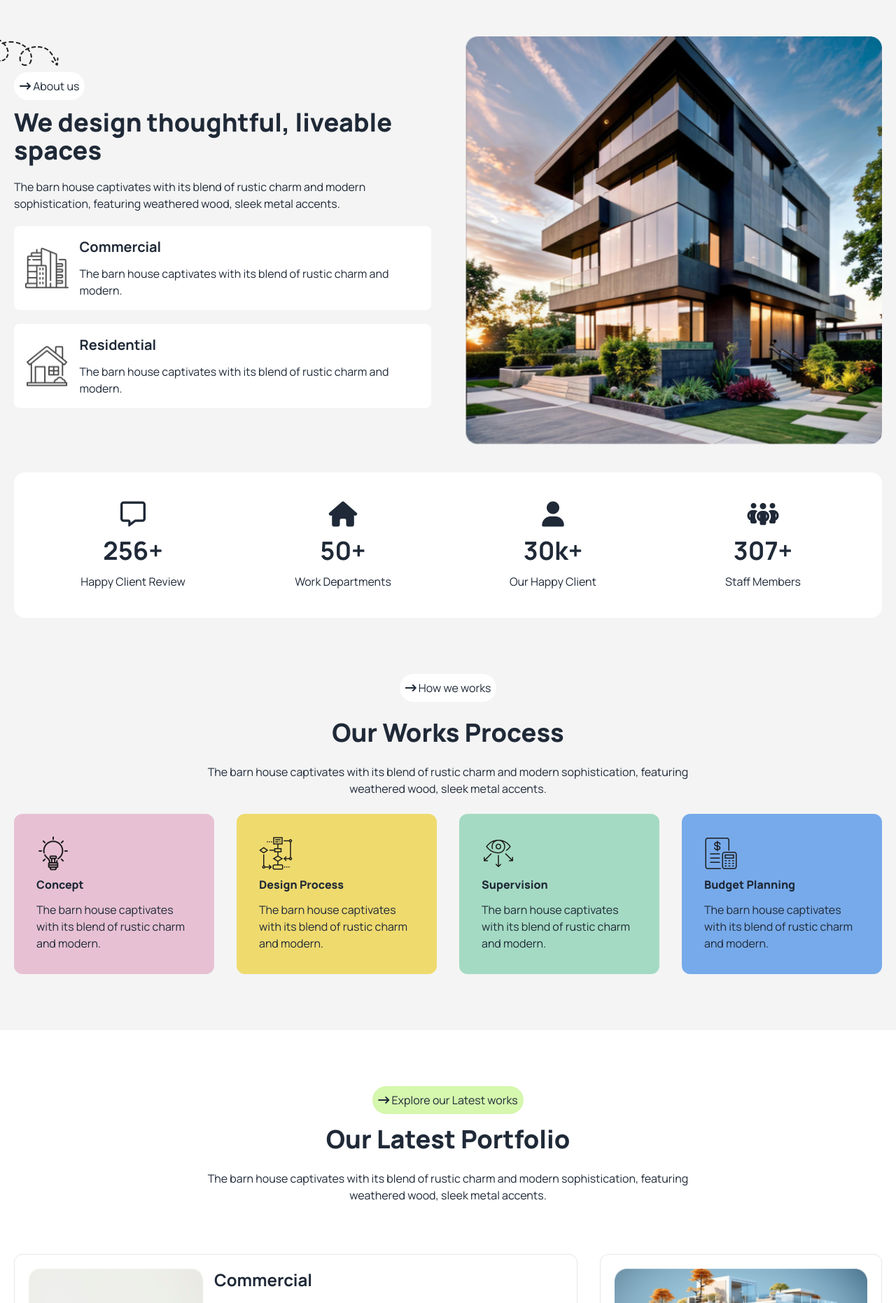
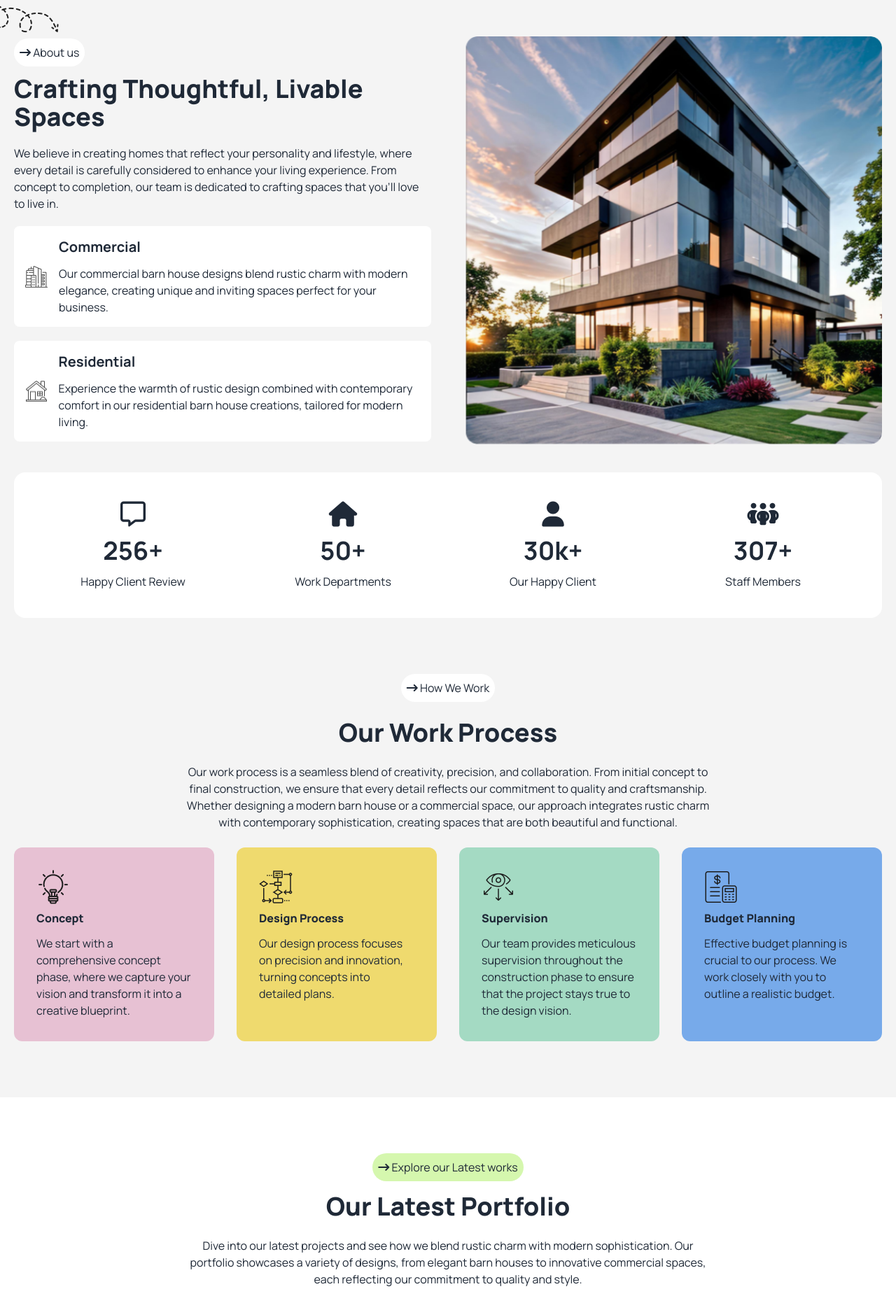
Before and after one commit to SagarKarmoker/House-website, a plain HTML site: page index.html in a window 1280 px wide. Shown: the part 938-2800 px from the top of the page at 70% size. Drawn offline with nearby package versions, Linux system fonts and the light colour scheme.

Commit message:
content updated

```diff
--- a/index.html
+++ b/index.html
@@ -82,12 +82,12 @@
                 </div>
                 <div class="space-y-10">
                     <h1 class="text-3xl lg:text-6xl font-extrabold text-center">
-                        A barn house of this design has a striking appearance
+                        Discover the Elegance of Modern Barn House Living
                     </h1>
                     <p class="text-xl text-center lg:px-60">
-                        The barn house captivates with its blend of rustic charm and modern
-                        sophistication, featuring weathered wood, sleek metal accents, and
-                        large windows that flood the space with natural light.
+                        Experience the perfect harmony of rustic charm and contemporary design. This barn house
+                        stands out with its weathered wood, sleek metal accents, and expansive windows that invite
+                        abundant natural light into every corner.
                     </p>
                     <div class="flex justify-center">
                         <a class="btn bg-secondary-color rounded-full text-xl px-8 font-bold">View Details<img
@@ -117,12 +117,13 @@
 
                                 <div class="space-y-5 mt-3">
                                     <h2 class="text-2xl text-start lg:text-4xl font-extrabold">
-                                        We design thoughtful, liveable spaces
+                                        Crafting Thoughtful, Livable Spaces
                                     </h2>
                                     <p class="text-start">
-                                        The barn house captivates with its blend of rustic charm and
-                                        modern sophistication, featuring weathered wood, sleek metal
-                                        accents.
+                                        We believe in creating homes that reflect your personality and lifestyle, where
+                                        every detail is carefully considered to enhance your living experience. From
+                                        concept to completion, our team is dedicated to crafting spaces that you’ll love
+                                        to live in.
                                     </p>
 
                                     <!-- card -->
@@ -133,8 +134,8 @@
                                         <div class="space-y-3">
                                             <p class="font-bold text-xl">Commercial</p>
                                             <p>
-                                                The barn house captivates with its blend of rustic charm
-                                                and modern.
+                                                Our commercial barn house designs blend rustic charm with modern
+                                                elegance, creating unique and inviting spaces perfect for your business.
                                             </p>
                                         </div>
                                     </div>
@@ -146,8 +147,9 @@
                                         <div class="space-y-3">
                                             <p class="font-bold text-xl">Residential</p>
                                             <p>
-                                                The barn house captivates with its blend of rustic charm
-                                                and modern.
+                                                Experience the warmth of rustic design combined with contemporary
+                                                comfort in our residential barn house creations, tailored for modern
+                                                living.
                                             </p>
                                         </div>
                                     </div>
@@ -186,12 +188,15 @@
                     <section class="mt-20 space-y-6">
                         <div class="bg-white rounded-full p-2 w-fit mx-auto">
                             <i class="fa-solid fa-arrow-right-long"></i>
-                            How we works
+                            How We Work
                         </div>
-                        <h1 class="text-center font-extrabold text-4xl">Our Works Process</h1>
+                        <h1 class="text-center font-extrabold text-4xl">Our Work Process</h1>
                         <p class="text-center lg:px-60">
-                            The barn house captivates with its blend of rustic charm and modern
-                            sophistication, featuring weathered wood, sleek metal accents.
+                            Our work process is a seamless blend of creativity, precision, and collaboration. From
+                            initial concept to final construction, we ensure that every detail reflects our commitment
+                            to quality and craftsmanship. Whether designing a modern barn house or a commercial space,
+                            our approach integrates rustic charm with contemporary sophistication, creating spaces that
+                            are both beautiful and functional.
                         </p>
 
                         <div class="grid grid-cols-1 lg:grid-cols-4 gap-8">
@@ -200,8 +205,8 @@
                                 <img src="./assets/concept.png" alt="" />
                                 <p class="font-extrabold mt-2">Concept</p>
                                 <p class="mt-3">
-                                    The barn house captivates with its blend of rustic charm and
-                                    modern.
+                                    We start with a comprehensive concept phase, where we capture your vision and
+                                    transform it into a creative blueprint.
                                 </p>
                             </div>
                             <!-- card -->
@@ -209,8 +214,8 @@
                                 <img src="./assets/flow-chart.png" alt="" />
                                 <p class="font-extrabold mt-2">Design Process</p>
                                 <p class="mt-3">
-                                    The barn house captivates with its blend of rustic charm and
-                                    modern.
+                                    Our design process focuses on precision and innovation, turning concepts into
+                                    detailed plans.
                                 </p>
                             </div>
                             <!-- card -->
@@ -218,8 +223,8 @@
                                 <img src="./assets/vision.png" alt="" />
                                 <p class="font-extrabold mt-2">Supervision</p>
                                 <p class="mt-3">
-                                    The barn house captivates with its blend of rustic charm and
-                                    modern.
+                                    Our team provides meticulous supervision throughout the construction phase to ensure
+                                    that the project stays true to the design vision.
                                 </p>
                             </div>
                             <!-- card -->
@@ -227,8 +232,8 @@
                                 <img src="./assets/budget-planning.png" alt="" />
                                 <p class="font-extrabold mt-2">Budget Planning</p>
                                 <p class="mt-3">
-                                    The barn house captivates with its blend of rustic charm and
-                                    modern.
+                                    Effective budget planning is crucial to our process. We work closely with you to
+                                    outline a realistic budget.
                                 </p>
                             </div>
                         </div>
@@ -248,8 +253,9 @@
                         Our Latest Portfolio
                     </h1>
                     <p class="text-center lg:px-60">
-                        The barn house captivates with its blend of rustic charm and modern
-                        sophistication, featuring weathered wood, sleek metal accents.
+                        Dive into our latest projects and see how we blend rustic charm with modern sophistication. Our
+                        portfolio showcases a variety of designs, from elegant barn houses to innovative commercial
+                        spaces, each reflecting our commitment to quality and style.
                     </p>
                 </div>
                 <div class="mt-10">
@@ -262,9 +268,9 @@
                             <div class="lg:w-2/3 flex flex-col lg:justify-between gap-4">
                                 <p class="text-2xl font-bold">Commercial</p>
                                 <p>
-                                    The barn house captivates with its blend of rustic charm and
-                                    modern. The barn house captivates with its blend of rustic
-                                    charm and modern.
+                                    This commercial space exemplifies our ability to merge rustic charm with modern
+                                    functionality. Featuring a blend of weathered wood and sleek metal accents, this
+                                    design creates an inviting and professional environment that stands out.
                                 </p>
                                 <div class="flex items-center gap-x-4">
                                     <p class="font-bold">View Details</p>
@@ -288,9 +294,8 @@
                             <div class="lg:w-2/4 flex flex-col lg:justify-between gap-4">
                                 <p class="text-2xl font-bold">Commercial</p>
                                 <p>
-                                    The barn house captivates with its blend of rustic charm and
-                                    modern. The barn house captivates with its blend of rustic
-                                    charm and modern.
+                                    This commercial project showcases a perfect blend of rustic elegance and modern
+                                    functionality. The design features a mix of weathered wood and sleek metal accents.
                                 </p>
                                 <div class="flex items-center gap-x-4">
                                     <p class="font-bold">View Details</p>
@@ -317,8 +322,8 @@
                         Read Our Articles and News
                     </h1>
                     <p class="text-center lg:px-60">
-                        The barn house captivates with its blend of rustic charm and modern sophistication, featuring
-                        weathered wood, sleek metal accents.
+                        Stay informed with our latest articles and updates. Discover insights into our design process,
+                        trends in rustic and modern architecture, and news about our ongoing projects.
                     </p>
                     <div class="grid grid-cols-1 lg:grid-cols-3 gap-12">
                         <!-- card -->
@@ -337,8 +342,9 @@
                                         <p>By Admin</p>
                                     </div>
                                 </div>
-                                <h2 class="card-title font-bold">How to choose the furniture right of your home.</h2>
-                                <p>The barn house captivates with its blend of rustic charm and modern. </p>
+                                <h2 class="card-title font-bold">Choosing the Perfect Furniture for Your Home</h2>
+                                <p>Discover expert tips on selecting furniture that combines style and functionality,
+                                    enhancing the rustic charm and modern sophistication of your space.</p>
                                 <div class="card-actions items-center">
                                     <a class="font-bold">Read More</a>
                                     <img src="./assets/arrow-up-right-01.png" alt="">
@@ -361,8 +367,9 @@
                                         <p>By Admin</p>
                                     </div>
                                 </div>
-                                <h2 class="card-title font-bold">How to choose the furniture right of your home.</h2>
-                                <p>The barn house captivates with its blend of rustic charm and modern. </p>
+                                <h2 class="card-title font-bold">Top Trends in Modern Rustic Design</h2>
+                                <p>Explore the latest trends in blending rustic charm with modern aesthetics, and see
+                                    how these design elements can transform your living space.</p>
                                 <div class="card-actions items-center">
                                     <a class="font-bold">Read More</a>
                                     <img src="./assets/arrow-up-right-01.png" alt="">
@@ -385,8 +392,9 @@
                                         <p>By Admin</p>
                                     </div>
                                 </div>
-                                <h2 class="card-title font-bold">How to choose the furniture right of your home.</h2>
-                                <p>The barn house captivates with its blend of rustic charm and modern. </p>
+                                <h2 class="card-title font-bold">How to Create Functional and Stylish Spaces</h2>
+                                <p>Learn how to design spaces that are both functional and stylish, combining rustic
+                                    elements with modern touches for a harmonious and practical living environment.</p>
                                 <div class="card-actions items-center">
                                     <a class="font-bold">Read More</a>
                                     <img src="./assets/arrow-up-right-01.png" alt="">
@@ -409,8 +417,10 @@
                         Let’s Discuss Next Project
                     </h1>
                     <p class="text-center lg:px-60">
-                        The barn house captivates with its blend of rustic charm and modern sophistication, featuring
-                        weathered wood, sleek metal accents.
+                        We are excited to collaborate on your next project! Whether you're envisioning a new barn house
+                        with rustic charm and modern sophistication or have a different concept in mind, our team is
+                        ready to bring your vision to life. Let’s discuss your ideas and create something extraordinary
+                        together.
                     </p>
                 </div>
                 <div class="grid grid-cols-1 lg:grid-cols-2 gap-5 mt-10 lg:px-24">
@@ -442,8 +452,10 @@
                         Meet Our Clients
                     </h1>
                     <p class="text-center px-10 lg:px-60">
-                        The barn house captivates with its blend of rustic charm and modern
-                        sophistication, featuring weathered wood, sleek metal accents.
+                        We are proud to work with a diverse range of clients who share our passion for blending rustic
+                        charm with modern sophistication. Discover how our designs have transformed their spaces and
+                        learn more about the people and businesses that inspire us. Their stories and experiences
+                        highlight the success of our collaborative projects.
                     </p>
                 </div>
             </div>
@@ -456,7 +468,9 @@
                         </figure>
                         <div class="card-body">
                             <h2 class="card-title font-bold mx-auto">Jack Bob</h2>
-                            <p>Lorem ipsum dolor sit, amet consectetur adipisicing elit. Quod assumenda ipsum illum pariatur error. Quaerat esse vero ipsam. Exercitationem architecto voluptates, ut officiis at necessitatibus itaque quod incidunt repellendus dolor.</p>
+                            <p>"Working with this team has been an exceptional experience. Their ability to blend rustic
+                                charm with modern sophistication has transformed our space beyond our expectations.
+                                Their attention to detail and commitment to quality are truly impressive."</p>
                         </div>
                     </div>
                     <!-- card -->
@@ -465,8 +479,10 @@
                             <img class="rounded-full size-80" src="./assets/user-2.png" alt="Shoes" />
                         </figure>
                         <div class="card-body">
-                            <h2 class="card-title font-bold mx-auto">Jack Bob</h2>
-                            <p>Lorem ipsum dolor sit, amet consectetur adipisicing elit. Quod assumenda ipsum illum pariatur error. Quaerat esse vero ipsam. Exercitationem architecto voluptates, ut officiis at necessitatibus itaque quod incidunt repellendus dolor.</p>
+                            <h2 class="card-title font-bold mx-auto">Sarah Lee</h2>
+                            <p> "The team's innovative approach and dedication were evident throughout our project. They
+                                successfully combined rustic elegance with modern functionality, creating a space that
+                                truly feels like home. I couldn't be happier with the results."</p>
                         </div>
                     </div>
                     <!-- card -->
@@ -475,8 +491,11 @@
                             <img class="rounded-full size-80" src="./assets/user-3.png" alt="Shoes" />
                         </figure>
                         <div class="card-body">
-                            <h2 class="card-title font-bold mx-auto">Jack Bob</h2>
-                            <p>Lorem ipsum dolor sit, amet consectetur adipisicing elit. Quod assumenda ipsum illum pariatur error. Quaerat esse vero ipsam. Exercitationem architecto voluptates, ut officiis at necessitatibus itaque quod incidunt repellendus dolor.</p>
+                            <h2 class="card-title font-bold mx-auto">Michael Green</h2>
+                            <p> "From concept to completion, the experience was seamless. The team's expertise in
+                                integrating rustic charm with modern design created a unique and functional space for
+                                our business. Their professionalism and attention to detail exceeded our expectations."
+                            </p>
                         </div>
                     </div>
                 </div>
@@ -490,8 +509,9 @@
                 <a class="font-bold text-2xl">Rinterio</a>
             </div>
             <p class="text-center lg:px-60 mt-5 text-gray-500">
-                The barn house captivates with its blend of rustic charm and modern sophistication, featuring weathered
-                wood, sleek metal accents.
+                Experience the perfect harmony of rustic charm and contemporary design. This barn house
+                stands out with its weathered wood, sleek metal accents, and expansive windows that invite
+                abundant natural light into every corner.
             </p>
             <ul class="grid grid-cols-1 lg:grid-cols-5 space-y-4 lg:gap-10 lg:mx-60">
                 <li class="text-center">Home</li>
@@ -501,8 +521,8 @@
                 <li class="text-center">Contact Us</li>
             </ul>
             <div class="flex justify-center">
-                <a class="btn bg-primary-color rounded-full text-xl">Book Consult<img src="./assets/arrow-up-right-01.png"
-                        alt="" /></a>
+                <a class="btn bg-primary-color rounded-full text-xl">Book Consult<img
+                        src="./assets/arrow-up-right-01.png" alt="" /></a>
             </div>
         </section>
     </footer>
```
